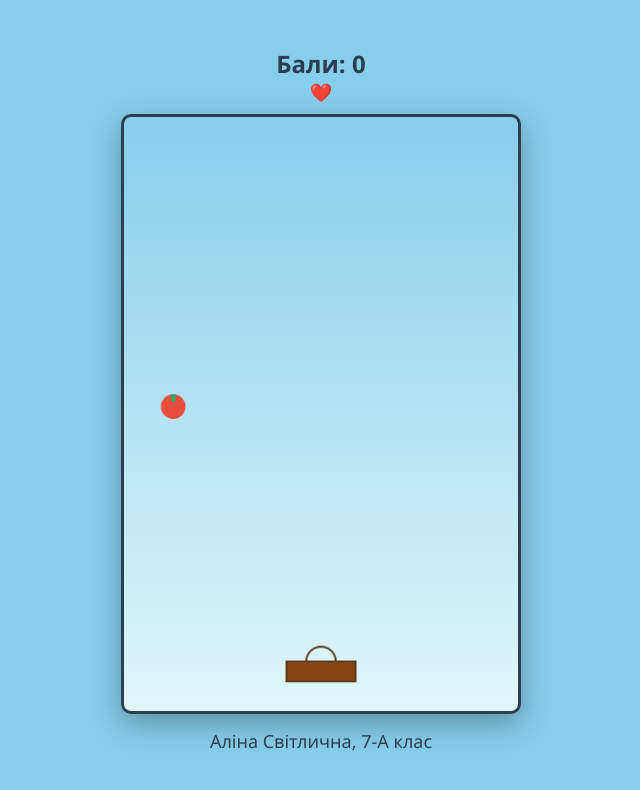
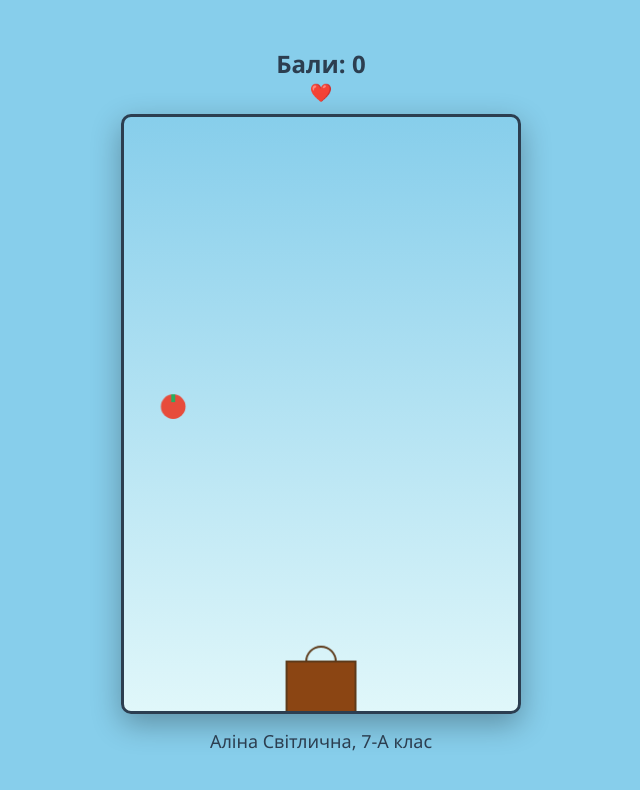
Before and after one commit to soiledz/apple_catch, a plain HTML site: page index.html in a window 1280 px wide. Shown: the whole page, without its empty margins (319-959 px from the left). Drawn offline with Linux system fonts and the light colour scheme.

Commit message:
Update index.html

```diff
--- a/index.html
+++ b/index.html
@@ -100,7 +100,7 @@
         // === НАСТРОЙКИ ИГРЫ (можно менять!) ===
         const CONFIG = {
             basketWidth: 70,      // Ширина корзинки
-            basketHeight: 20,     // Высота корзинки
+            basketHeight: 90,     // Высота корзинки
             basketSpeed: 8,       // Скорость корзинки
             appleSize: 25,        // Размер яблока
             bombSize: 30,         // Размер бомбы
```
